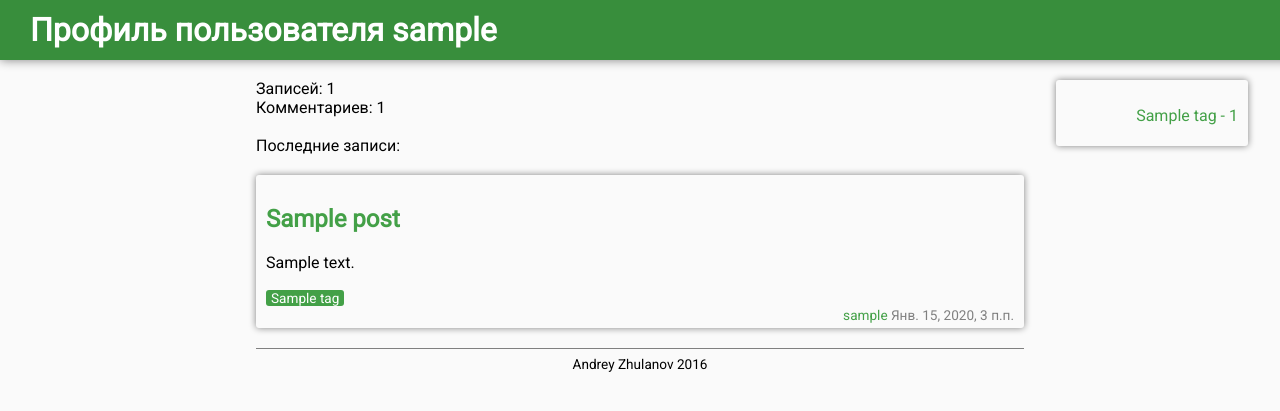
After one commit to ZhulanovAA/mysite, a Django app: template blog/templates/blog/user_info.html in a window 1280 px wide. The commit adds this page. Shown: the top 411 px of the page. Run offline with Django 3.2, Linux system fonts and the light colour scheme; the template is opened without the code that fills it: values that come from a table or form of the project are taken from there, others are empty; tables that the repository leaves empty hold one stand-in row (values such as "Sample post").

Commit message:
Add user info page

```diff
--- a/blog/models.py
+++ b/blog/models.py
@@ -16,7 +16,7 @@ class Tag(models.Model):
 
 
 class Post(models.Model):
-    author = models.ForeignKey(User, verbose_name='автор')
+    author = models.ForeignKey(User, related_name='posts', verbose_name='автор')
     title = models.CharField(max_length=200, verbose_name='заголовок')
     text = models.TextField('текст')
     date_published = models.DateTimeField('дата публикации')
@@ -40,7 +40,7 @@ class Post(models.Model):
 
 class Comment(models.Model):
     post = models.ForeignKey(Post, models.CASCADE, 'comments', verbose_name='запись')
-    author = models.ForeignKey(User, verbose_name='автор')
+    author = models.ForeignKey(User, related_name='comments', verbose_name='автор')
     text = models.TextField('Текст', max_length='500')
     date_created = models.DateTimeField('дата создания')
     date_updated = models.DateTimeField('дата последнего изменения')
--- a/blog/templates/blog/post_page.html
+++ b/blog/templates/blog/post_page.html
@@ -1,10 +1,10 @@
 {% extends "base.html" %}
 {% load blog_tags%}
 
-{% block title %}Блог Андрея Жуланова{% endblock %}
+{% block title %}Запись пользователя {{ post.author.username }}{% endblock %}
 
 {% block header %}
-    <span>Запись пользователя {{ post.owner }}</span>
+    <span>Запись пользователя {{ post.author.username }}</span>
 {% endblock %}
 
 {% block content %}
--- /dev/null
+++ b/blog/templates/blog/user_info.html
@@ -0,0 +1,32 @@
+{% extends "base.html" %}
+{% load blog_tags%}
+
+{% block title %}Профиль пользователя {{ observed_user.username }}{% endblock %}
+
+{% block header %}
+    <h1>Профиль пользователя {{ observed_user.username }}</h1>
+{% endblock %}
+
+{% block content %}
+    <br>
+    <span>Записей: {{ observed_user.posts.count }}</span><br>
+    <span>Комментариев: {{ observed_user.comments.count }}</span><br><br>
+    <span>Последние записи:</span>
+    <ul class="list-unstyled">
+    {% for post in posts %}
+        <li class="paper-card">{% include "blog/post_short_info.html" %}</li>
+    {% empty %}
+        <li>Нет записей</li>
+    {% endfor %}
+    </ul>
+{% endblock %}
+
+{% block aside %}
+    <aside>
+        <div class="paper-card">
+            <ul class="list-unstyled">
+                {% tagcloud observed_user %}
+            </ul>
+        </div>
+    </aside>
+{% endblock %}
--- a/blog/templatetags/blog_tags.py
+++ b/blog/templatetags/blog_tags.py
@@ -13,7 +13,7 @@ register = template.Library()
 def tagcloud(user=None):
     filters = {}
     if user:
-        url = reverse('user_info', username=user.username)
+        url = reverse('user_info', args=[user.username])
         filters = {'post__author__username': user.username}
     else:
         url = reverse('posts_list')
--- a/blog/views.py
+++ b/blog/views.py
@@ -18,7 +18,7 @@ def user_info(request, username):
     if request.GET.get('tag'):
         posts = posts.filter(tags__name=request.GET['tag'])
     context = {'posts': posts, 'observed_user': user}
-    return render(request, 'blog/posts_list.html', context)
+    return render(request, 'blog/user_info.html', context)
 
 
 def post_page(request, post_pk):
```
